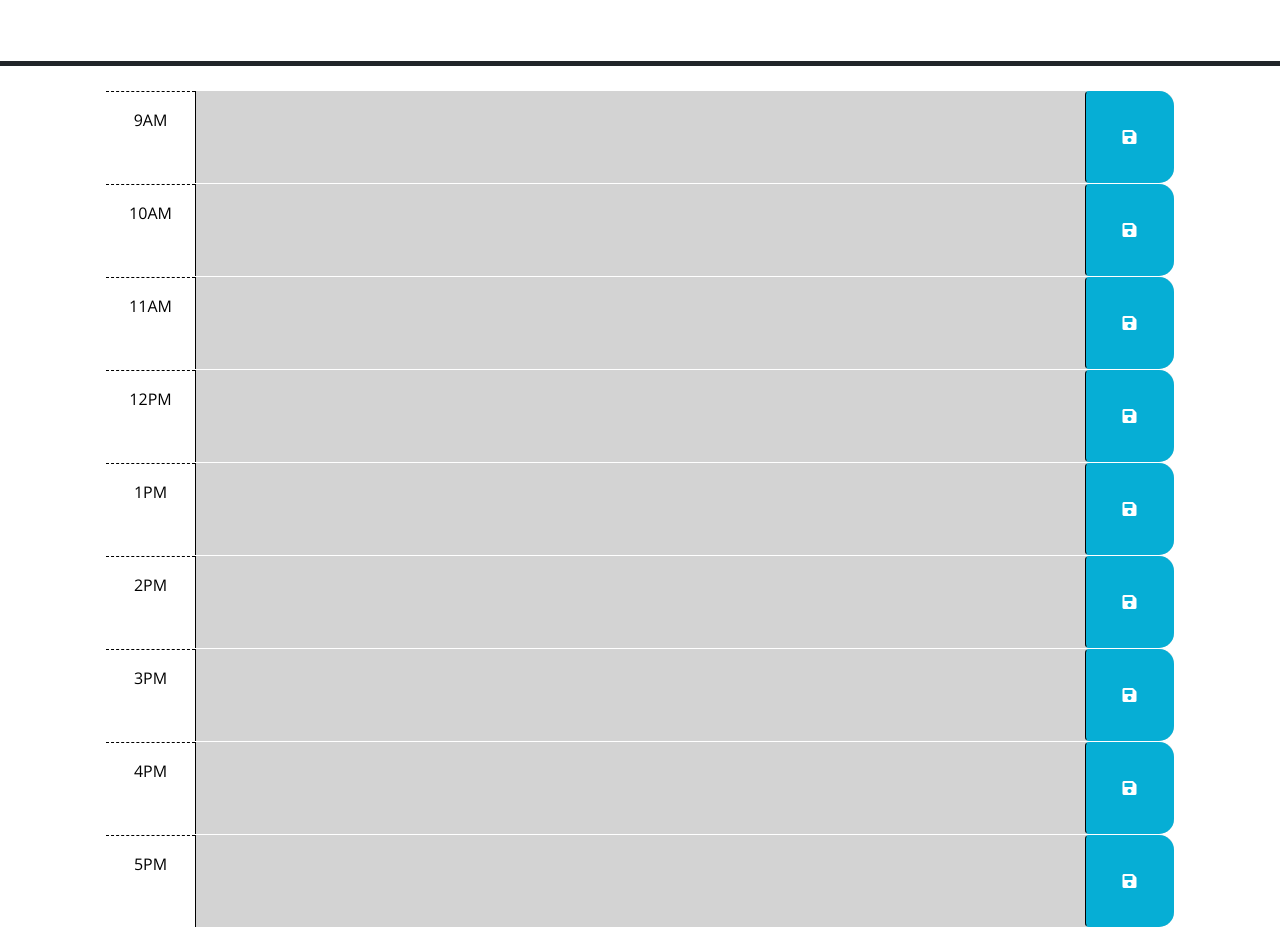
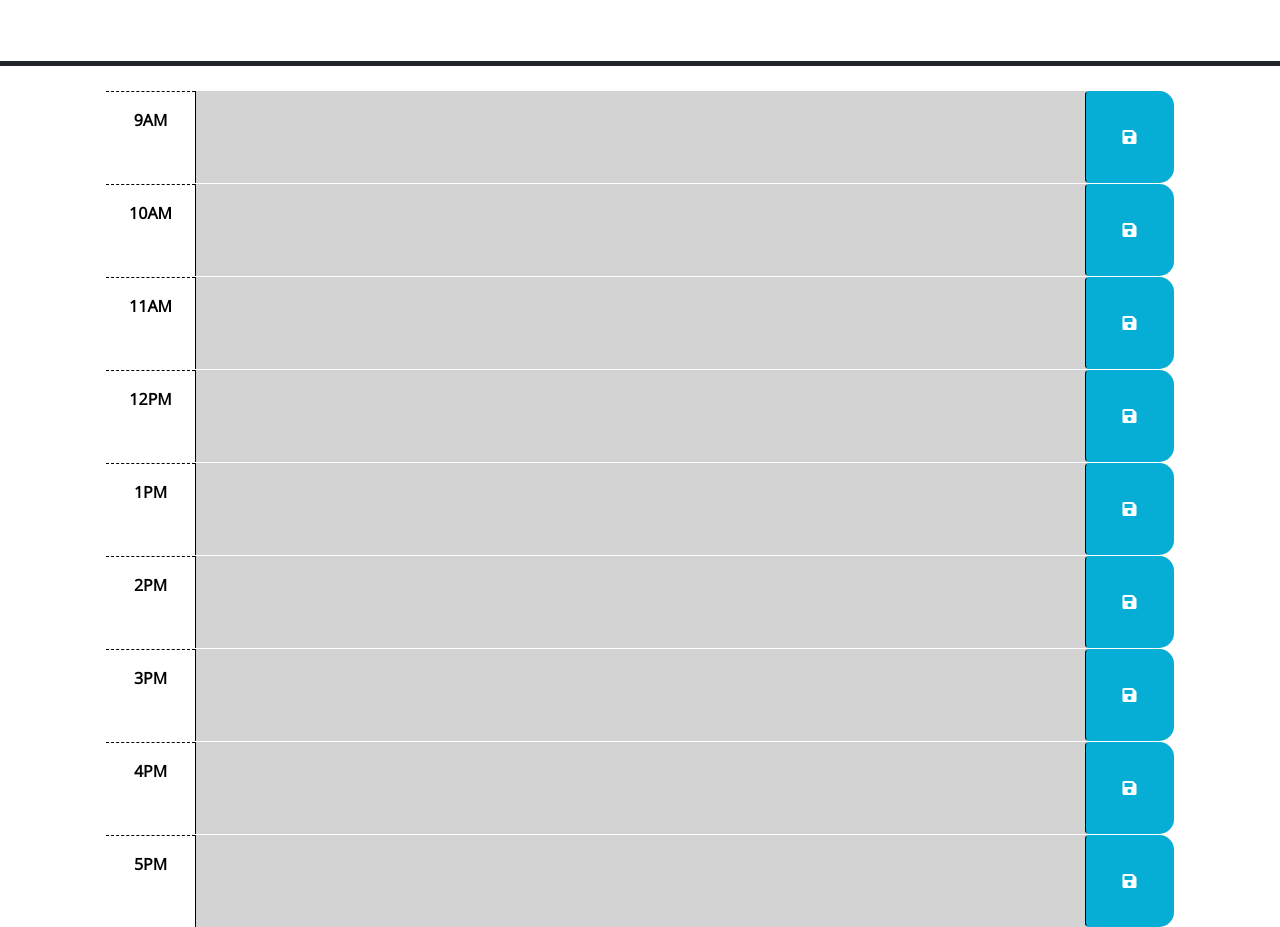
Before and after one commit to Firene11/work-day-scheduler, a plain HTML site: page index.html in a window 1280 px wide. Shown: the part 212-1139 px from the top of the page. Drawn offline with nearby package versions, Linux system fonts and the light colour scheme.

Commit message:
removed instructions code and added bold text to time in time-blocks

```diff
--- a/index.html
+++ b/index.html
@@ -19,6 +19,9 @@
       rel="stylesheet"
     />
     <link rel="stylesheet" href="./Develop/style.css" />
+
+    <link rel="stylesheet" href="https://fonts.googleapis.com/css?family=Caveat">
+
     <title>Work Day Scheduler</title>
   </head>
 
@@ -29,37 +32,25 @@
       <p id="currentDay" class="lead"></p>
     </header>
     <div class="container-lg px-5">
-      <!-- Use class for "past", "present", and "future" to apply styles to the
-        time-block divs accordingly. The javascript will need to do this by
-        adding/removing these classes on each div by comparing the hour in the
-        id to the current hour. The html provided below is meant to be an example
-        demonstrating how the css provided can be leveraged to create the
-        desired layout and colors. The html below should be removed or updated
-        in the finished product. Remember to delete this comment once the
-        code is implemented.
-        -->
 
-      <!-- Example of a past time block. The "past" class adds a gray background color. -->
       <div id="9" class="row time-block">
-        <div class="col-2 col-md-1 hour text-center py-3">9AM</div>
+        <div class="col-2 col-md-1 hour text-center py-3"><b>9AM</b></div>
         <textarea class="col-8 col-md-10 description" rows="3"> </textarea>
         <button class="btn saveBtn col-2 col-md-1" id = "saveBtn" aria-label="save">
           <i class="fas fa-save" aria-hidden="true"></i>
         </button>
       </div>
 
-      <!-- Example of a a present time block. The "present" class adds a red background color. -->
       <div id="10" class="row time-block">
-        <div class="col-2 col-md-1 hour text-center py-3">10AM</div>
+        <div class="col-2 col-md-1 hour text-center py-3"><b>10AM</b></div>
         <textarea class="col-8 col-md-10 description" rows="3"> </textarea>
         <button class="btn saveBtn col-2 col-md-1" id = "saveBtn" aria-label="save">
           <i class="fas fa-save" aria-hidden="true"></i>
         </button>
       </div>
 
-      <!-- Example of a future time block. The "future" class adds a green background color. -->
       <div id="11" class="row time-block">
-        <div class="col-2 col-md-1 hour text-center py-3">11AM</div>
+        <div class="col-2 col-md-1 hour text-center py-3"><b>11AM</b></div>
         <textarea class="col-8 col-md-10 description" rows="3"> </textarea>
         <button class="btn saveBtn col-2 col-md-1" id = "saveBtn" aria-label="save">
           <i class="fas fa-save" aria-hidden="true"></i>
@@ -67,7 +58,7 @@
       </div>
 
       <div id="12" class="row time-block">
-        <div class="col-2 col-md-1 hour text-center py-3">12PM</div>
+        <div class="col-2 col-md-1 hour text-center py-3"><b>12PM</b></div>
         <textarea class="col-8 col-md-10 description" rows="3"> </textarea>
         <button class="btn saveBtn col-2 col-md-1" id = "saveBtn" aria-label="save">
           <i class="fas fa-save" aria-hidden="true"></i>
@@ -75,7 +66,7 @@
       </div>
 
       <div id="13" class="row time-block">
-        <div class="col-2 col-md-1 hour text-center py-3">1PM</div>
+        <div class="col-2 col-md-1 hour text-center py-3"><b>1PM</b></div>
         <textarea class="col-8 col-md-10 description" rows="3"> </textarea>
         <button class="btn saveBtn col-2 col-md-1" id = "saveBtn" aria-label="save">
           <i class="fas fa-save" aria-hidden="true"></i>
@@ -83,7 +74,7 @@
       </div>
 
       <div id="14" class="row time-block">
-        <div class="col-2 col-md-1 hour text-center py-3">2PM</div>
+        <div class="col-2 col-md-1 hour text-center py-3"><b>2PM</b></div>
         <textarea class="col-8 col-md-10 description" rows="3"> </textarea>
         <button class="btn saveBtn col-2 col-md-1" id = "saveBtn" aria-label="save">
           <i class="fas fa-save" aria-hidden="true"></i>
@@ -91,7 +82,7 @@
       </div>
 
       <div id="15" class="row time-block">
-        <div class="col-2 col-md-1 hour text-center py-3">3PM</div>
+        <div class="col-2 col-md-1 hour text-center py-3"><b>3PM</b></div>
         <textarea class="col-8 col-md-10 description" rows="3"> </textarea>
         <button class="btn saveBtn col-2 col-md-1" id = "saveBtn" aria-label="save">
           <i class="fas fa-save" aria-hidden="true"></i>
@@ -99,7 +90,7 @@
       </div>
 
       <div id="16" class="row time-block">
-        <div class="col-2 col-md-1 hour text-center py-3">4PM</div>
+        <div class="col-2 col-md-1 hour text-center py-3"><b>4PM</b></div>
         <textarea class="col-8 col-md-10 description" rows="3"> </textarea>
         <button class="btn saveBtn col-2 col-md-1" id = "saveBtn" aria-label="save">
           <i class="fas fa-save" aria-hidden="true"></i>
@@ -107,7 +98,7 @@
       </div>
 
       <div id="17" class="row time-block">
-        <div class="col-2 col-md-1 hour text-center py-3">5PM</div>
+        <div class="col-2 col-md-1 hour text-center py-3"><b>5PM</b></div>
         <textarea class="col-8 col-md-10 description" rows="3"> </textarea>
         <button class="btn saveBtn col-2 col-md-1" id = "saveBtn" aria-label="save">
           <i class="fas fa-save" aria-hidden="true"></i>
```
